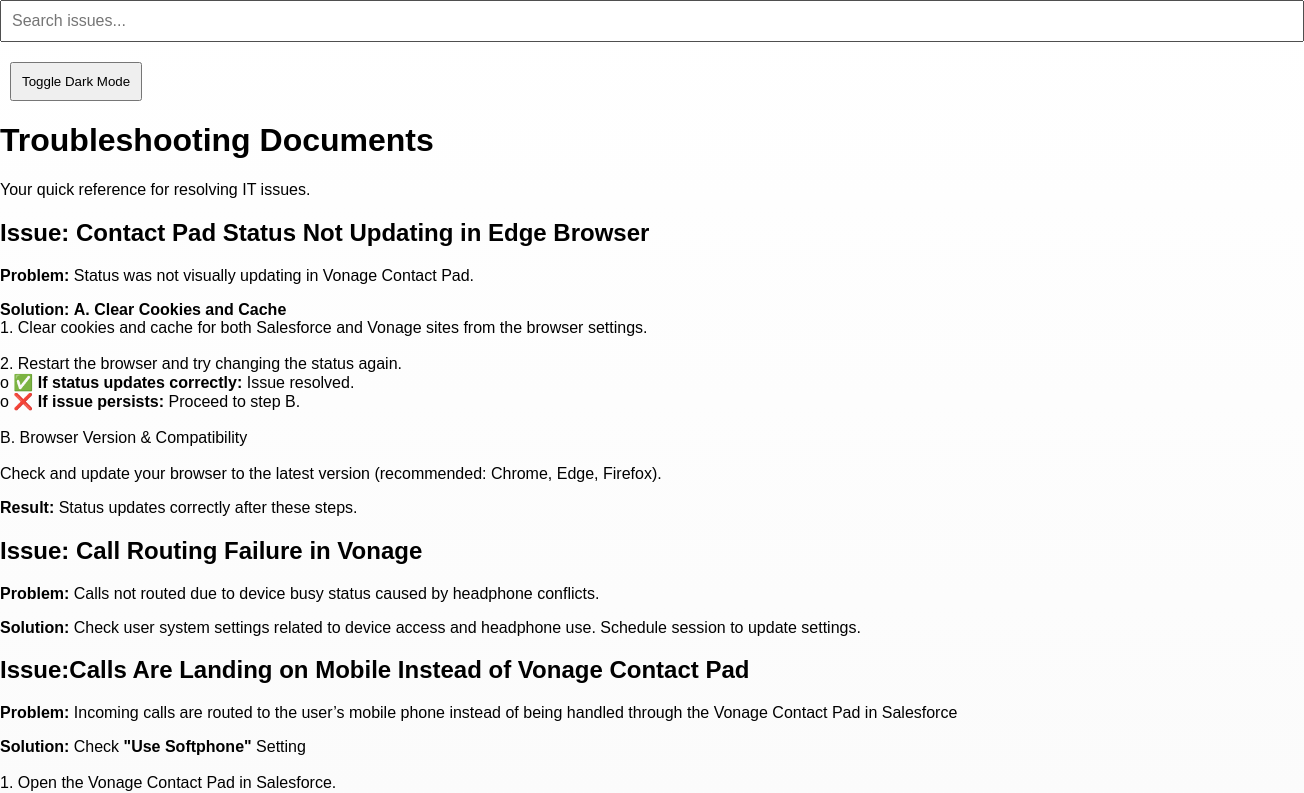
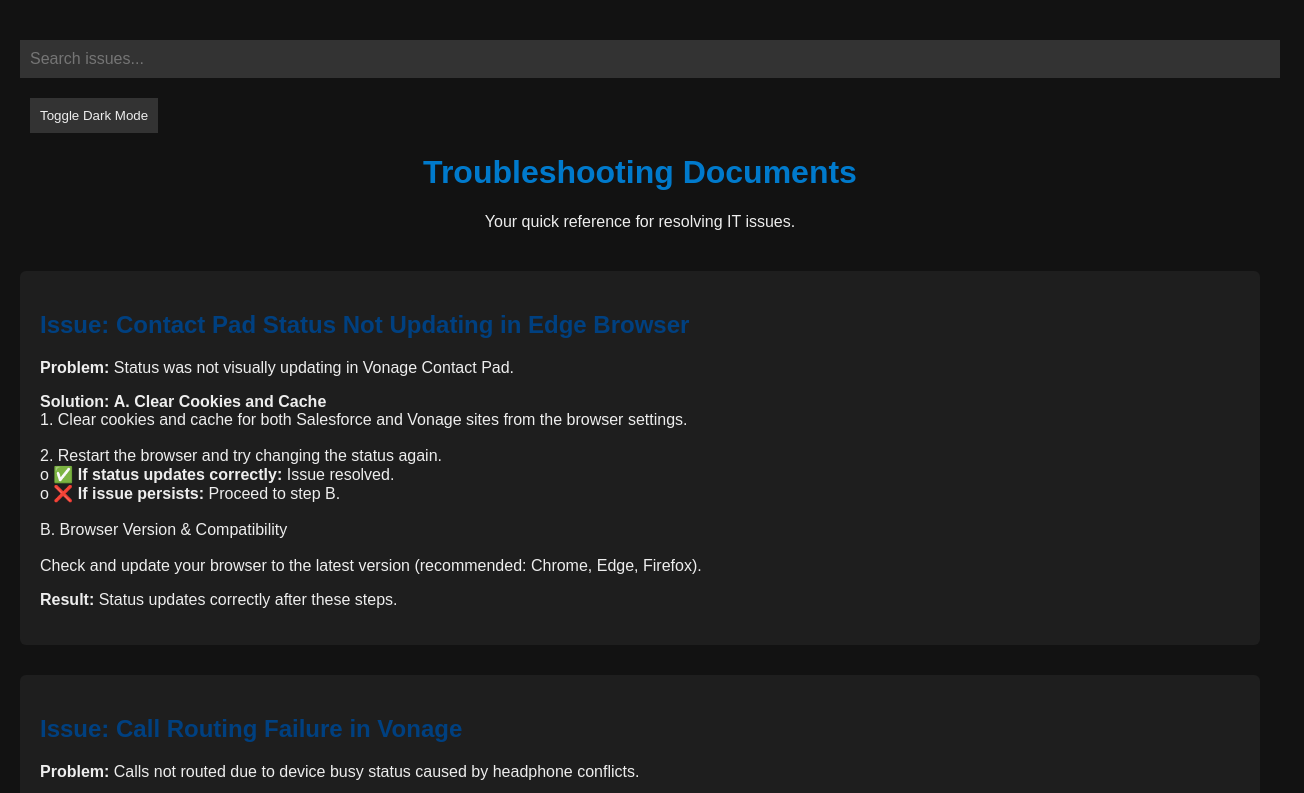
Before and after one commit to Surendar3110/testone, a plain HTML site: page index.html in a window 1280 px wide. Both pictures are taken after a click on the button "Toggle Dark Mode". Shown: the top 793 px of the page, 1304 px wide, since content can reach past the window. Drawn offline with Linux system fonts and the light colour scheme.

Commit message:
Update styles.css

```diff
--- a/styles.css
+++ b/styles.css
@@ -1,32 +1,53 @@
-body {
-  margin: 0;
-  font-family: sans-serif;
-  height: 3000px;
-  background: linear-gradient(white, #f0f0f0);
+ body {
+      font-family: Arial, sans-serif;
+      \\max-width: 900px;
+	    max-width: 1500px;
+      margin: 40px auto;
+      padding: 0 20px;
+      background: #f9f9f9;
+      color: #333;
+    }
+    header {
+      text-align: center;
+      margin-bottom: 40px;
+    }
+    h1 {
+      font-weight: 700;
+      color: #007acc;
+    }
+    article {
+      background: white;
+      padding: 20px;
+      margin-bottom: 30px;
+      box-shadow: 0 2px 6px rgba(0,0,0,0.1);
+      border-radius: 6px;
+    }
+    h2 {
+      color: #004080;
+    }
+    pre {
+      background: #eee;
+      padding: 10px;
+      border-radius: 4px;
+      overflow-x: auto;
+    }
+    footer {
+      text-align: center;
+      margin-top: 60px;
+      color: #777;
+      font-size: 14px;
+    }
+
+    .dark-mode {
+  background-color: #121212;
+  color: #eee;
 }
-
-.scroll-error {
-  position: fixed;
-  left: 0;
-  right: 0;
-  padding: 10px;
-  color: white;
-  background-color: red;
-  text-align: center;
-  font-weight: bold;
-  z-index: 9999;
-  display: none;
-  opacity: 0.9;
+.dark-mode article {
+  background-color: #1e1e1e;
+  box-shadow: none;
 }
-
-.scroll-error.top {
-  top: 0;
+.dark-mode input, .dark-mode button {
+  background-color: #333;
+  color: #eee;
+  border: none;
 }
-
-.scroll-error.bottom {
-  bottom: 0;
-}
-
-.filler {
-  height: 2500px;
-}
```
